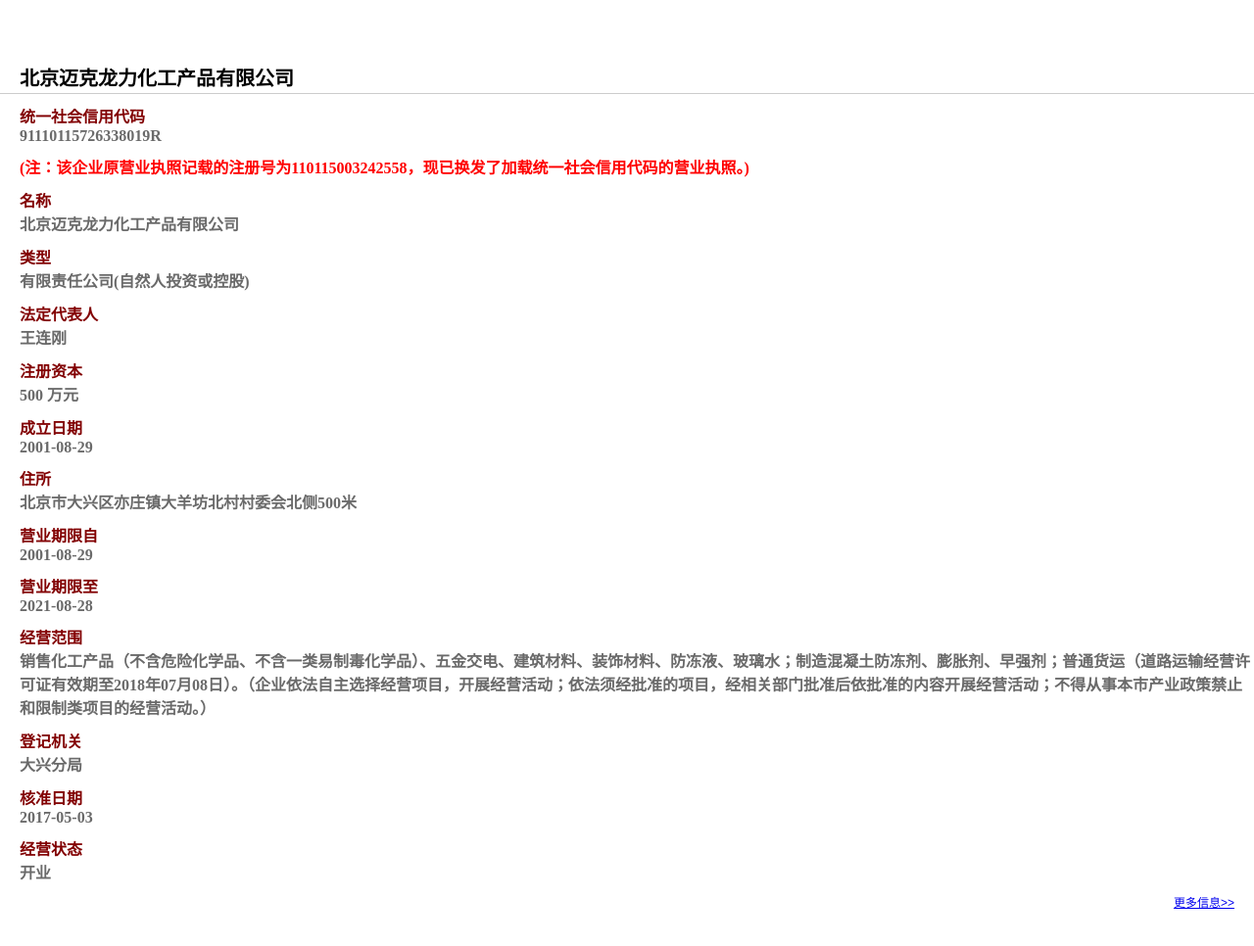
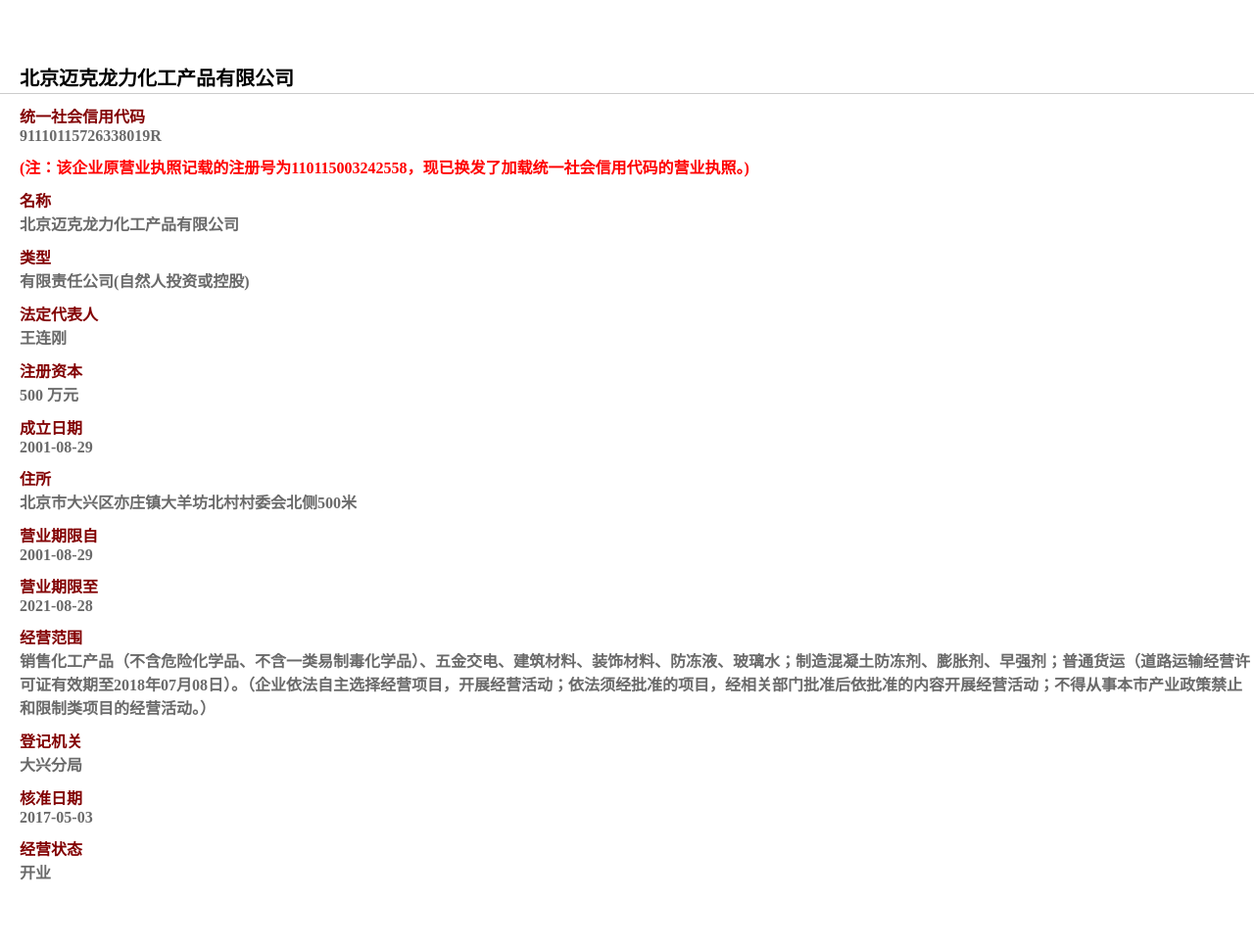
Before and after one commit to gllzijin/wap, a plain HTML site: page creditWapAction.html in a window 1280 px wide. Shown: the whole page at 98% size. Drawn offline with Linux system fonts and the light colour scheme; a script that the page names is missing.

Commit message:
Update creditWapAction.html

```diff
--- a/creditWapAction.html
+++ b/creditWapAction.html
@@ -70,7 +70,6 @@
 				<dd>开业&nbsp;</dd>
 
 			</dl>
-			<p class="moreInfo"><a href="http://qyxy.baic.gov.cn/wap/creditWapAction!qy.dhtml?id=A90CEFD10321452B8A68C64AFA7F1C6A&amp;scztdj=&amp;credit_ticket=32F0768A134B5FBC504D8DB4FB42E34D">更多信息&gt;&gt;</a></p>
 	<!--工商登记信息-结束-->
 		</div>
 <div style="position:absoulte;top:device-height;background:url(&#39;/images/wap/wap_sy/home-di0.png&#39;) repeat-x;height:89px;width:100%;z-index:100">
```
